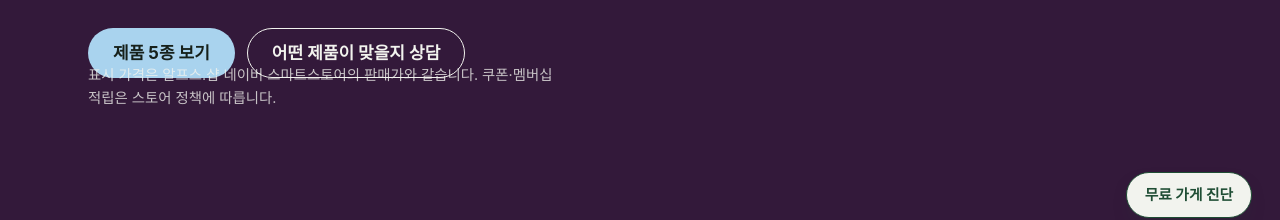
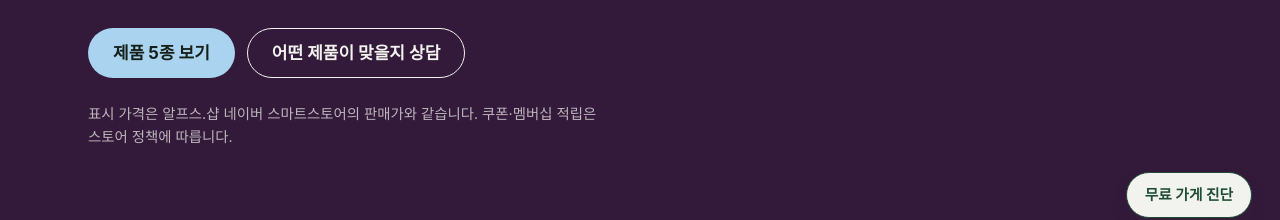
Before and after one commit to trsy217-glitch/alfs, a React (Vite) app: page /products/enzyme in a window 1280 px wide. Shown: the part 434-654 px from the top of the page. Built offline with nearby package versions, Linux system fonts and the light colour scheme; no server answers; a web font is replaced by a local one.

Commit message:
효소세상 페이지 레이아웃 보정: 히어로 안내문 겹침 해소, 상세 이미지 상단 정렬

```diff
--- a/src/pages/EnzymeTab.jsx
+++ b/src/pages/EnzymeTab.jsx
@@ -38,7 +38,7 @@ export default function EnzymeTab() {
               <button type="button" className="btn btn--drop" onClick={() => scrollToId('products')}>제품 5종 보기</button>
               <button type="button" className="btn btn--ghost" onClick={consult.open}>어떤 제품이 맞을지 상담</button>
             </div>
-            <p className="credit">
+            <p className="muted hero-note">
               표시 가격은 알프스.샵 네이버 스마트스토어의 판매가와 같습니다. 쿠폰·멤버십 적립은 스토어 정책에 따릅니다.
             </p>
           </div>
@@ -87,7 +87,7 @@ export default function EnzymeTab() {
       {enzymeProducts.map((p, i) => (
         <section key={p.id} id={`p-${p.slug}`} className={`section--tight pdetail ${i % 2 === 0 ? '' : 'pdetail--alt'}`}>
           <div className="wrap">
-            <div className={`split ${i % 2 === 0 ? '' : 'split--flip'}`}>
+            <div className={`split split--top ${i % 2 === 0 ? '' : 'split--flip'}`}>
               <div className="pdetail__media">
                 <img src={asset(p.image)} alt={p.imageAlt} loading="lazy" width="900" height="900" />
                 {p.imageDetail && (
--- a/src/styles/global.css
+++ b/src/styles/global.css
@@ -762,6 +762,8 @@ ol.howto { padding: 0; }
 .howto--flat { margin-top: 14px; }
 .howto--flat li { background: var(--silk); }
 .pdetail--alt .howto--flat li { background: #fff; }
+.hero-note { margin-top: 24px; font-size: var(--t-sm); line-height: 1.6; max-width: 36em; }
+.split--top { align-items: start; }
 
 /* ─── 홈 첫 화면 로고 ─── */
 .hero__logo { max-width: 440px; margin-left: auto; border-radius: 32px; overflow: hidden; background: #0A0A0B;
```
